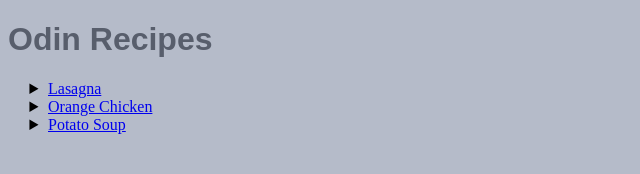
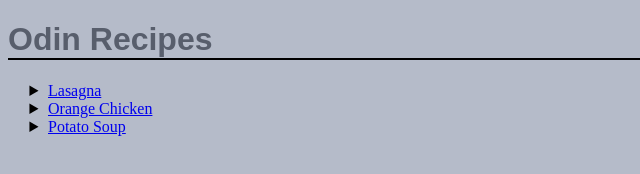
Before and after one commit to ZALOFARG/odin-recipes, a plain HTML site: page index.html in a window 1280 px wide. In both pictures the pointer is over the element "Odin Recipes". Shown: the whole page, without its empty margins (0-640 px from the left). Drawn offline with Linux system fonts and the light colour scheme.

Commit message:
feat: create hover effects over h1, h2

```diff
--- a/styles/styles.css
+++ b/styles/styles.css
@@ -6,6 +6,13 @@ body {
 h1,
 h2 {
   color: #585E6C;
+  border-bottom: 2px solid transparent;
+  transition: border-bottom 0.3s ease-in-out;
+}
+
+h1:hover,
+h2:hover {
+  border-bottom: 2px solid black;
 }
 
 img {
```
